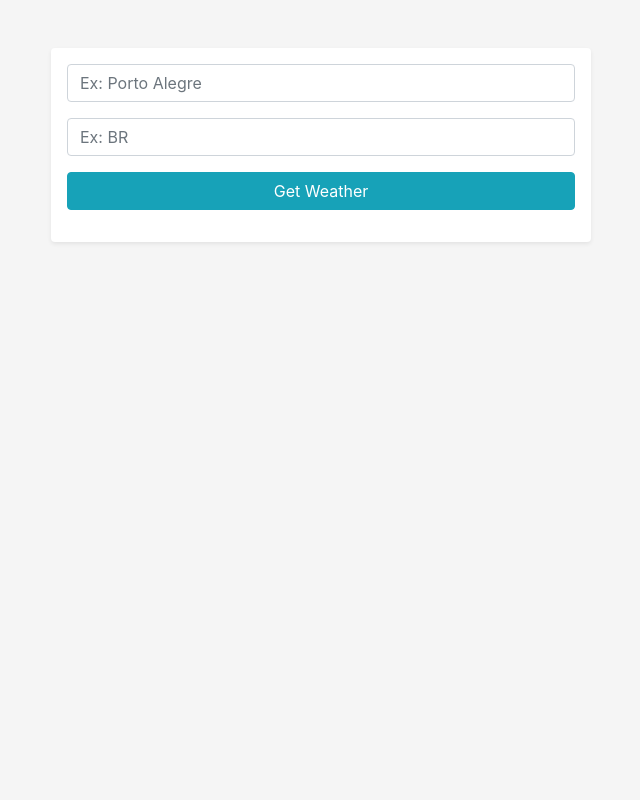
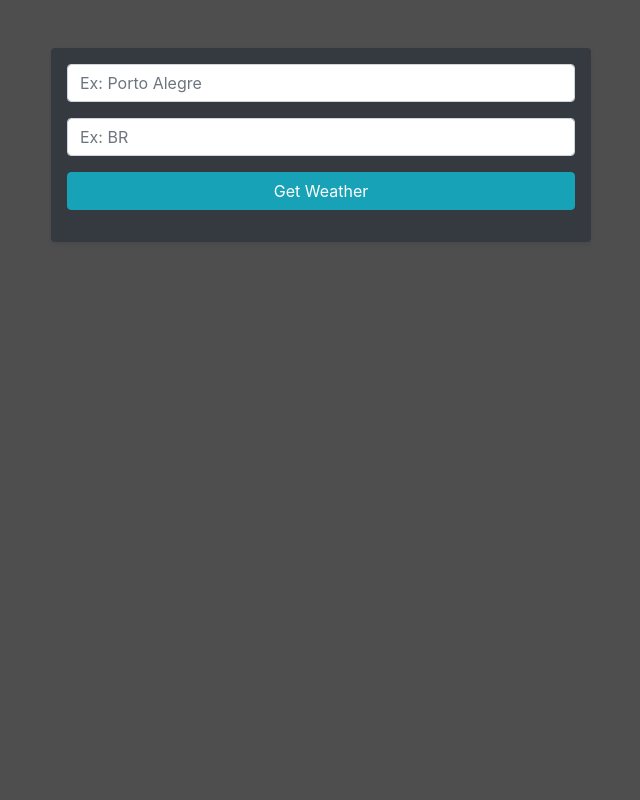
Before and after one commit to ncholasb/weather-api, a Flask app: page / in a window 1280 px wide. Shown: the whole page, without its empty margins (319-959 px from the left). Run offline with Flask 2, Linux system fonts and the light colour scheme; some libraries are stand-ins or nearby versions.

Commit message:
Adjusting HTML pages

```diff
--- a/templates/base.html
+++ b/templates/base.html
@@ -13,13 +13,20 @@
     href="https://img.icons8.com/cute-clipart/64/000000/sun.png">
   <title>Weather in Your City</title>
 
+  <style>
+    body {
+      background-color: #1a1a1ac5;
+      color: #f5f5f5;
+    }
+  </style>
+
 </head>
 
 <body>
-
-  {% block content %}
-  {% endblock content %}
-
+  <div style="height: 100vh">
+    {% block content %}
+    {% endblock content %}
+  </div>
   <!-- Optional JavaScript -->
   <!-- jQuery first, then Popper.js, then Bootstrap JS -->
   <script src="https://code.jquery.com/jquery-3.3.1.slim.min.js"
--- a/templates/index.html
+++ b/templates/index.html
@@ -1,11 +1,10 @@
 {% extends 'base.html' %}
 
 {% block content %}
-<div style="background-color: #f5f5f5; height: 100vh;">
 <div class="container h-100">
   <div class="row justify-content-center">
     <div class="col-md-6 col-sm-12 col-xs-12 pt-5">
-        <form method="POST" class="card border-0 p-3 shadow-sm">
+      <form method="POST" class="card bg-dark border-0 p-3 shadow-sm">
         <div class="form-group">
           <input type="text" class="form-control" name="city" placeholder="Ex: Porto Alegre">
         </div>
@@ -21,5 +20,4 @@
     </div>
   </div>
 </div>
-</div>
 {% endblock content %}
--- a/templates/result.html
+++ b/templates/result.html
@@ -1,7 +1,6 @@
 {% extends 'base.html' %}
 
 {% block content %}
-<div style="background-color: #f5f5f5; height: 100vh">
 <div class="container h-100">
     <div class="row justify-content-center">
         <div class="col-md-6 col-sm-12 col-xs-12 pt-5">
@@ -14,5 +13,4 @@
         </div>
     </div>
 </div>
-</div>
 {% endblock content %}
```
Lines whose indentation alone changed are shown as unchanged.
